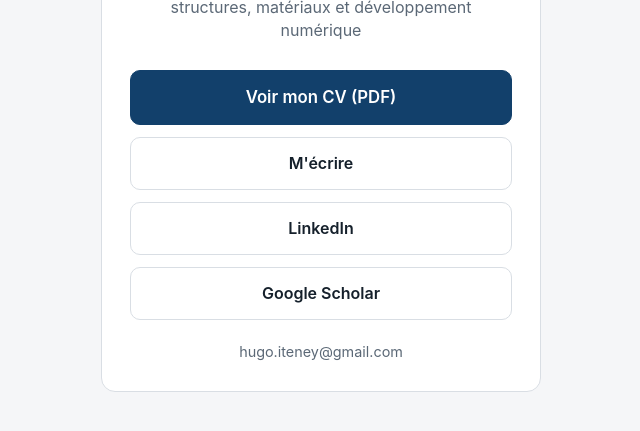
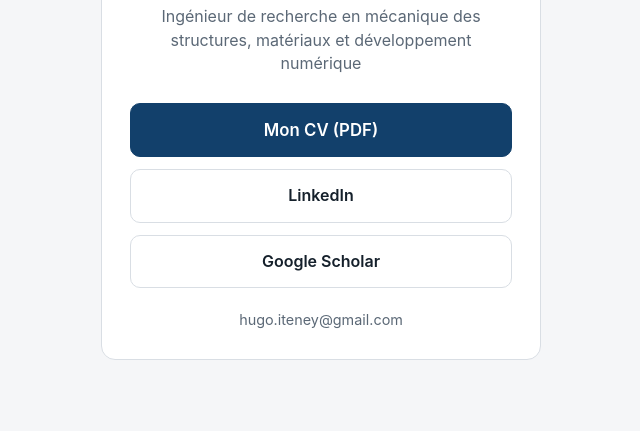
Before and after one commit to hugoiteney/hugoiteney.github.io, a plain HTML site: page index.html in a window 1280 px wide. Shown: the part 263-694 px from the top of the page, without its empty margins (319-959 px from the left). Drawn offline with Linux system fonts and the light colour scheme.

Commit message:
Update index.html

```diff
--- a/index.html
+++ b/index.html
@@ -90,8 +90,7 @@
   <h1>Hugo Iteney</h1>
   <p class="title">Ingénieur de recherche en mécanique des structures, matériaux et développement numérique</p>
 
-  <a class="btn primary" href="cv.pdf">Voir mon CV (PDF)</a>
-  <a class="btn" href="mailto:hugo.iteney@gmail.com">M'écrire</a>
+  <a class="btn primary" href="cv.pdf">Mon CV (PDF)</a>
   <a class="btn" href="https://www.linkedin.com/in/hugo-iteney/" target="_blank" rel="noopener">LinkedIn</a>
   <a class="btn" href="https://scholar.google.com/citations?user=z8cTV6MAAAAJ&amp;hl=fr" target="_blank" rel="noopener">Google Scholar</a>
 
```
